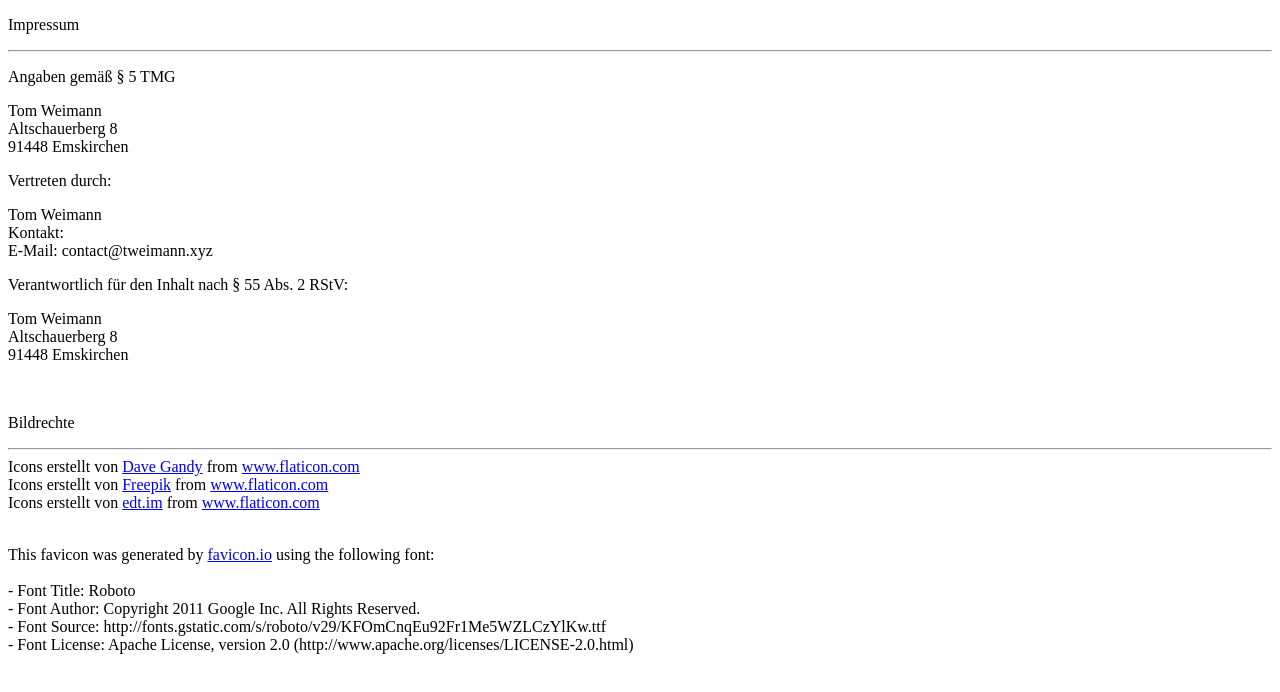
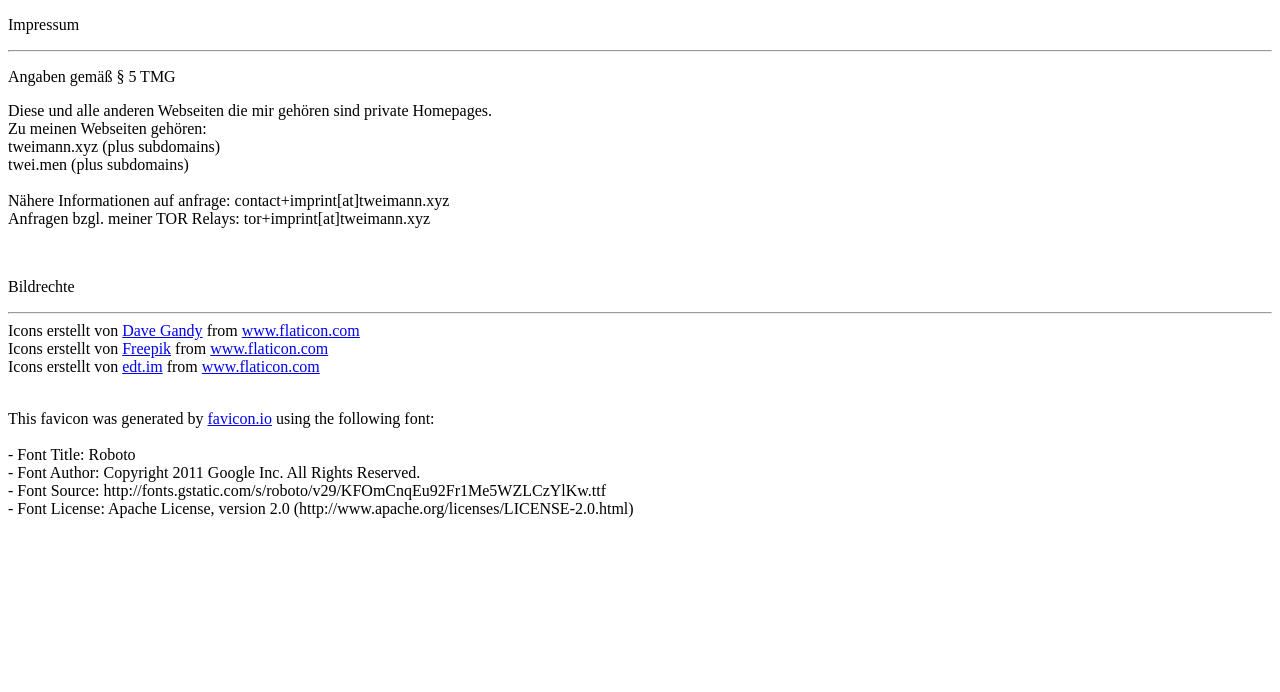
Before and after one commit to tweimann/tweimann.xyz, a plain HTML site: page imprint.html in a window 1280 px wide. Drawn offline with Linux system fonts and the light colour scheme.

Commit message:
Update imprint.html

```diff
--- a/imprint.html
+++ b/imprint.html
@@ -9,23 +9,13 @@
             <hr>
             <p>Angaben gemäß § 5 TMG</p>
             <p>
-            Tom Weimann<br>
-            Altschauerberg 8<br>
-            91448 Emskirchen<br>
-            </p>
-
-            <p>Vertreten durch:</p>
-            <p>
-            Tom Weimann<br>
-            Kontakt:<br>
-            E-Mail: contact@tweimann.xyz<br>
-            </p>
-
-            <p>Verantwortlich für den Inhalt nach § 55 Abs. 2 RStV:</p>
-            <p>
-            Tom Weimann<br>
-            Altschauerberg 8<br>
-            91448 Emskirchen<br>
+            Diese und alle anderen Webseiten die mir gehören sind private Homepages.<br>
+            Zu meinen Webseiten gehören:<br>
+            tweimann.xyz (plus subdomains)<br>
+            twei.men (plus subdomains)<br>
+            <br>
+            Nähere Informationen auf anfrage: contact+imprint[at]tweimann.xyz<br>
+            Anfragen bzgl. meiner TOR Relays: tor+imprint[at]tweimann.xyz<br>
             </p>
             <br>
             <p>Bildrechte</p>
```
